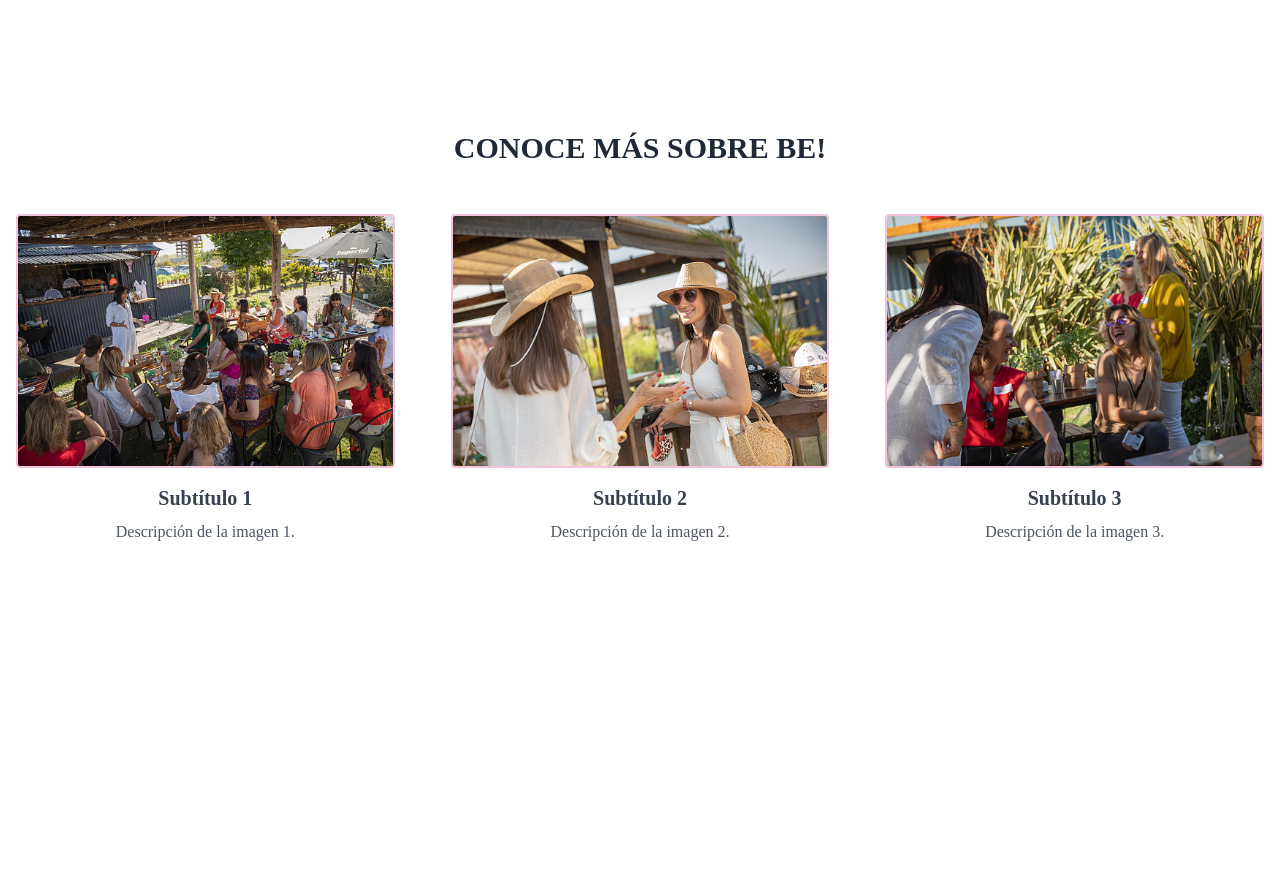
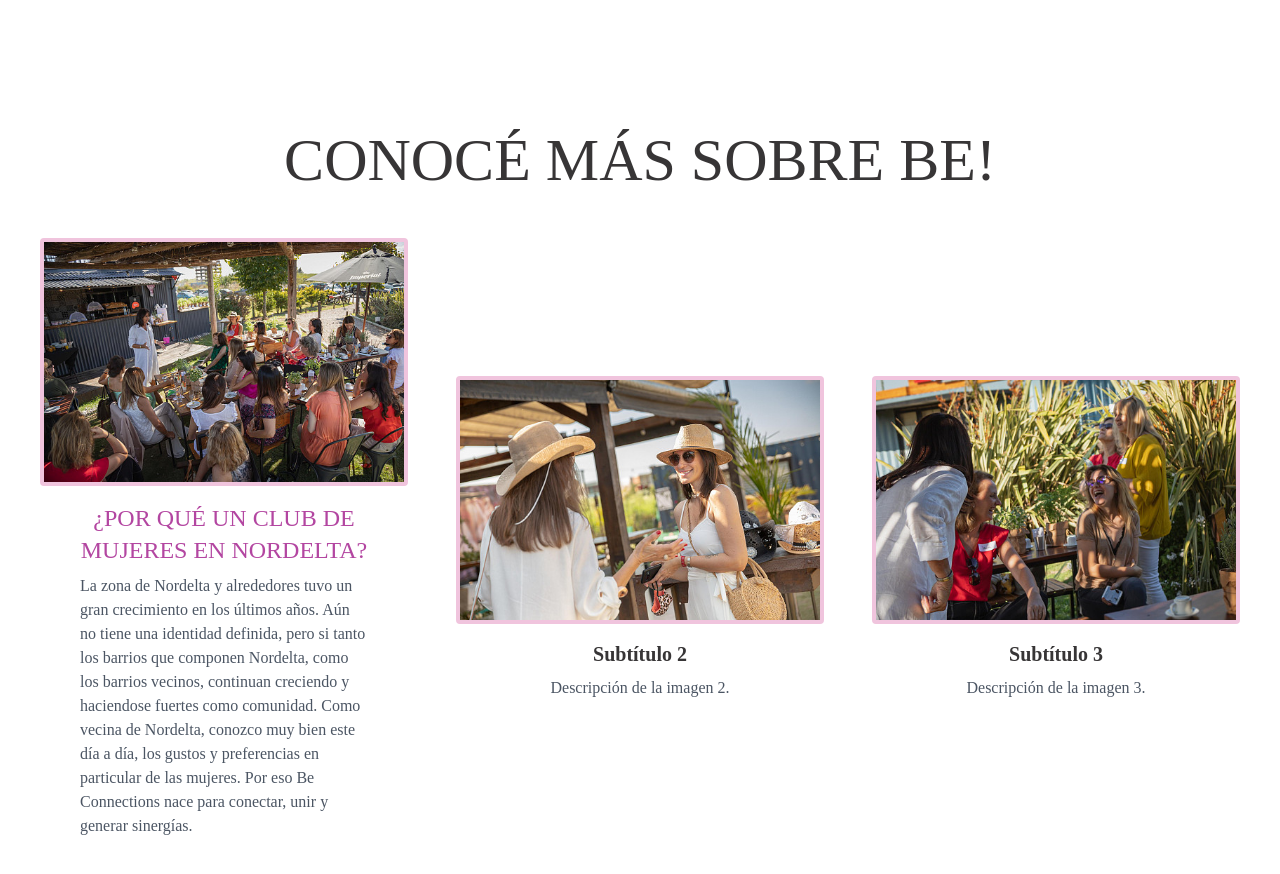
Before and after one commit to JuanPanizzi/Be-connection, a React (Vite) app: page / in a window 1280 px wide. Shown: the part 1758-2632 px from the top of the page. Before the commit the page ends 2366 px from the top, so only its background shows below. Built offline with nearby package versions, Linux system fonts and the light colour scheme.

Commit message:
advances

```diff
--- a/src/componentes/home/ConocerMás.tsx
+++ b/src/componentes/home/ConocerMás.tsx
@@ -7,18 +7,22 @@ export const ConocerMás = () => {
     <>
       <section className="py-12 ">
       <div className="text-center mb-8">
-        <h2 className="text-3xl font-bold text-gray-800">CONOCE MÁS SOBRE BE!</h2>
+        <h2 className="lg:text-6xl font-thin ">CONOCÉ MÁS SOBRE BE!</h2>
       </div>
-      <div className="grid grid-cols-3   md:flex-row flex justify-center items-center gap-6">
+      <div className="grid grid-cols-3   md:flex-row flex justify-center items-center gap-4 px-6">
         {/* Tarjeta 1 */}
         <div className="col-span-1   p-4  text-center">
           <img
             src={conocemas3}
             alt="Imagen 1"
-            className="w-full h-auto mb-4 rounded border-2 border-rosa1"
+            className="w-full h-auto mb-4 rounded border-4 border-rosa1"
           />
-          <h3 className="text-xl font-semibold text-gray-700">Subtítulo 1</h3>
-          <p className="text-gray-600 mt-2">Descripción de la imagen 1.</p>
+          <div className='px-10'>
+
+          <h3 className="lg:text-2xl lora text-purple1  ">¿POR QUÉ UN CLUB DE MUJERES EN NORDELTA?</h3>
+          <p className="text-gray-600 mt-2 lora text-left">La zona de Nordelta y alrededores tuvo un gran crecimiento en los últimos años. Aún no tiene una identidad definida, pero si tanto los barrios que componen Nordelta, como los barrios vecinos, continuan creciendo y haciendose fuertes como comunidad.
+          Como vecina de Nordelta, conozco muy bien este día a día, los gustos y preferencias en particular de las mujeres. Por eso Be Connections nace para conectar, unir y generar sinergías. </p>
+          </div>
         </div>
 
         {/* Tarjeta 2 */}
@@ -26,9 +30,9 @@ export const ConocerMás = () => {
           <img
             src={conocemas4}
             alt="Imagen 2"
-            className="w-full h-auto mb-4 rounded border-2 border-rosa1"
+            className="w-full h-auto mb-4 rounded border-4 border-rosa1"
           />
-          <h3 className="text-xl font-semibold text-gray-700">Subtítulo 2</h3>
+          <h3 className="text-xl font-semibold ">Subtítulo 2</h3>
           <p className="text-gray-600 mt-2">Descripción de la imagen 2.</p>
         </div>
 
@@ -37,9 +41,9 @@ export const ConocerMás = () => {
           <img
             src={conocemas5}
             alt="Imagen 3"
-            className="w-full h-auto mb-4 rounded border-2 border-rosa1"
+            className="w-full h-auto mb-4 rounded border-4 border-rosa1"
           />
-          <h3 className="text-xl font-semibold text-gray-700">Subtítulo 3</h3>
+          <h3 className="text-xl font-semibold ">Subtítulo 3</h3>
           <p className="text-gray-600 mt-2">Descripción de la imagen 3.</p>
         </div>
       </div>
--- a/src/index.css
+++ b/src/index.css
@@ -3,12 +3,15 @@
 @tailwind utilities;
 
 /* @import url('https://fonts.googleapis.com/css2?family=Viaoda+Libre&display=swap'); */
-@import url('https://fonts.googleapis.com/css2?family=Montserrat:ital,wght@0,100..900;1,100..900&family=Viaoda+Libre&display=swap');
+/* @import url('https://fonts.googleapis.com/css2?family=Montserrat:ital,wght@0,100..900;1,100..900&family=Viaoda+Libre&display=swap'); */
+@import url('https://fonts.googleapis.com/css2?family=Lora:ital,wght@0,400..700;1,400..700&family=Montserrat:ital,wght@0,100..900;1,100..900&family=Viaoda+Libre&display=swap');
+
 *{
   margin: 0;
   padding: 0;
   box-sizing: border-box;
   font-family: "Viaoda Libre", serif;
+  color: #373536;
 }
 .viaoda-libre-regular {
   font-family: "Viaoda Libre", serif;
@@ -16,6 +19,10 @@
   font-style: normal;
 }
 
+.lora {
+  font-family: "Lora", serif;
+  font-optical-sizing: auto;
+}
 /* // <uniquifier>: Use a unique and descriptive class name
 // <weight>: Use a value from 100 to 900
  */
--- a/tailwind.config.js
+++ b/tailwind.config.js
@@ -8,7 +8,8 @@ export default {
     extend: {
       colors: {
         'purple1': '#B346A1',
-        'rosa1': '#f0c4dd'
+        'rosa1': '#f0c4dd',
+
       }
     },
   },
```
